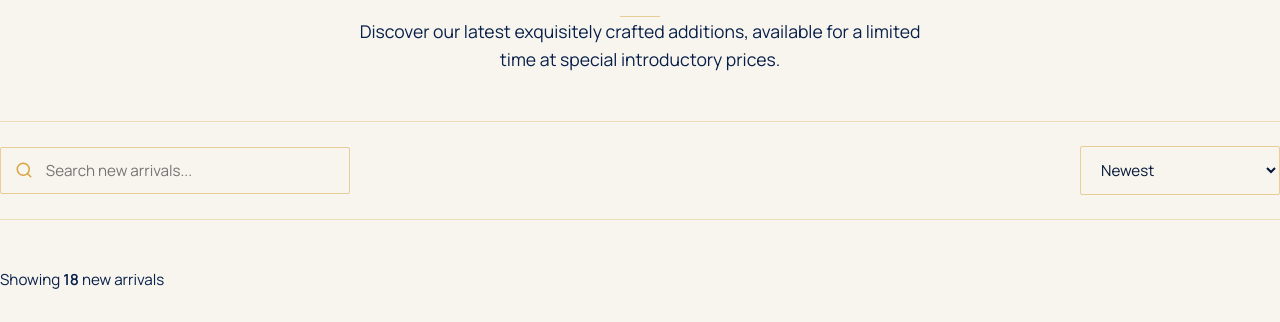
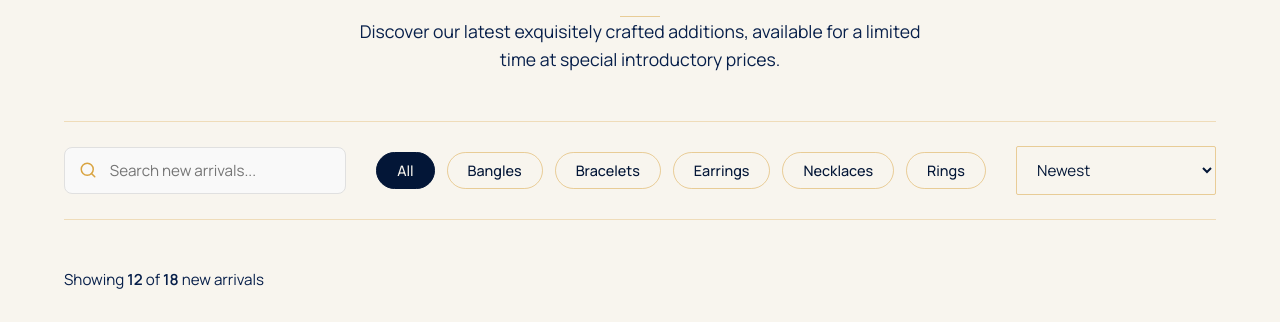
Before and after one commit to TechoraPublic/jwellary-site-prototype, a React (Vite) app: page /new-arrivals in a window 1280 px wide. Shown: the part 220-542 px from the top of the page. Built offline with nearby package versions, Linux system fonts and the light colour scheme; grey boxes are pictures that could not be loaded.

Commit message:
new changes done

```diff
--- a/index.html
+++ b/index.html
@@ -1,13 +1,16 @@
 <!doctype html>
 <html lang="en">
+
 <head>
   <meta charset="UTF-8" />
   <link rel="icon" type="image/svg+xml" href="/favicon.svg" />
   <meta name="viewport" content="width=device-width, initial-scale=1.0" />
-    <title>jewellery-website</title>
+  <title>Blue Bells</title>
 </head>
+
 <body>
   <div id="root"></div>
   <script type="module" src="/src/main.jsx"></script>
 </body>
+
 </html>
--- a/src/components/animations/ScrollReveal.jsx
+++ b/src/components/animations/ScrollReveal.jsx
@@ -4,7 +4,7 @@ import { ScrollTrigger } from 'gsap/ScrollTrigger';
 
 gsap.registerPlugin(ScrollTrigger);
 
-const ScrollReveal = ({ children, delay = 0, y = 40, duration = 0.8, className = '' }) => {
+const ScrollReveal = ({ children, delay = 0, y = 40, duration = 0.8, className = '', style = {} }) => {
   const elementRef = useRef(null);
 
   useEffect(() => {
@@ -41,7 +41,7 @@ const ScrollReveal = ({ children, delay = 0, y = 40, duration = 0.8, className =
   }, [delay, y, duration]);
 
   return (
-    <div ref={elementRef} className={className} style={{ willChange: 'opacity, transform' }}>
+    <div ref={elementRef} className={className} style={{ willChange: 'opacity, transform', ...style }}>
       {children}
     </div>
   );
--- a/src/data/products.js
+++ b/src/data/products.js
@@ -27,7 +27,7 @@ export const products = [
     "images": [
       "/imagesss/02_Purple swan necklace/01_IMG-20260827-WA0004.jpg",
       "/imagesss/02_Purple swan necklace/02_IMG-20260827-WA0005.jpg",
-      "/imagesss/02_Purple swan n`ecklace/03_IMG-20260827-WA0006.jpg",
+      "/imagesss/02_Purple swan necklace/03_IMG-20260827-WA0006.jpg",
       "/imagesss/02_Purple swan necklace/04_IMG-20260827-WA0007.jpg"
     ]
   },
--- a/src/index.css
+++ b/src/index.css
@@ -82,11 +82,13 @@ button {
 .container {
   max-width: 1440px;
   margin: 0 auto;
-  padding: 0 5%;
+  padding-left: 5%;
+  padding-right: 5%;
 }
 
 .section {
-  padding: 6rem 0;
+  padding-top: 6rem;
+  padding-bottom: 6rem;
 }
 
 /* Animations */
@@ -204,7 +206,10 @@ h3 { font-size: 1.75rem; }
 @media (max-width: 768px) {
   .grid-cols-3, .grid-cols-4 { grid-template-columns: repeat(2, 1fr); }
   .grid-cols-2 { grid-template-columns: 1fr; }
-  .section { padding: 4rem 0; }
+  .section {
+    padding-top: 4rem;
+    padding-bottom: 4rem;
+  }
 
   .responsive-split { grid-template-columns: 1fr; }
 
@@ -215,7 +220,10 @@ h3 { font-size: 1.75rem; }
 
 @media (max-width: 480px) {
   .grid-cols-2 { grid-template-columns: 1fr; }
-  .section { padding: 3rem 0; }
+  .section {
+    padding-top: 3rem;
+    padding-bottom: 3rem;
+  }
 
   h1 { font-size: 2rem; }
   h2 { font-size: 1.75rem; }
--- a/src/pages/Cart.jsx
+++ b/src/pages/Cart.jsx
@@ -32,13 +32,14 @@ const Cart = () => {
       <div className="responsive-cart-grid">
         <div>
           {cartItems.map((item) => (
-            <div key={item.id} style={{ display: 'flex', alignItems: 'center', gap: '1.5rem', paddingBottom: '1.5rem', marginBottom: '1.5rem', borderBottom: '1px solid rgba(217, 164, 65, 0.3)' }}>
-              <img src={item.image} alt={item.name} style={{ width: '100px', height: '100px', objectFit: 'cover' }} />
-              <div style={{ flex: 1 }}>
+            <div key={item.id} className="cart-item-row">
+              <img src={item.image} alt={item.name} className="cart-item-image" style={{ width: '100px', height: '100px', objectFit: 'cover' }} />
+              <div className="cart-item-details" style={{ flex: 1 }}>
                 <h3 style={{ fontSize: '1.2rem', marginBottom: '0.5rem', color: 'var(--color-navy)', fontFamily: 'var(--font-serif)' }}>{item.name}</h3>
                 <p style={{ color: 'var(--color-gold)', fontWeight: 'bold' }}>₹{item.price.toFixed(2)}</p>
               </div>
 
+              <div className="cart-item-actions">
                 <div style={{ display: 'flex', alignItems: 'center', border: '1px solid rgba(3, 22, 55, 0.2)', borderRadius: '2px' }}>
                   <button onClick={() => updateQuantity(item.id, -1)} style={{ padding: '0.5rem', cursor: 'pointer', background: 'transparent', border: 'none' }}><Minus size={16} /></button>
                   <span style={{ padding: '0 1rem' }}>{item.quantity}</span>
@@ -48,6 +49,7 @@ const Cart = () => {
                 <button onClick={() => setItemToDelete(item.id)} style={{ padding: '0.5rem', cursor: 'pointer', background: 'transparent', border: 'none', color: '#ff4d4f' }} aria-label="Remove item">
                   <Trash2 size={20} />
                 </button>
+              </div>
             </div>
           ))}
         </div>
@@ -117,6 +119,36 @@ const Cart = () => {
           </div>
         </div>
       )}
+      <style>{`
+        .cart-item-row {
+          display: flex;
+          align-items: center;
+          gap: 1.5rem;
+          padding-bottom: 1.5rem;
+          margin-bottom: 1.5rem;
+          border-bottom: 1px solid rgba(217, 164, 65, 0.3);
+        }
+        @media (max-width: 600px) {
+          .cart-item-row {
+            flex-wrap: wrap;
+            gap: 1rem;
+          }
+          .cart-item-image {
+            width: 80px !important;
+            height: 80px !important;
+          }
+          .cart-item-details {
+            min-width: 150px;
+          }
+          .cart-item-actions {
+            width: 100%;
+            display: flex;
+            justify-content: space-between;
+            align-items: center;
+            margin-top: 0.5rem;
+          }
+        }
+      `}</style>
     </div>
   );
 };
--- a/src/pages/Collection.jsx
+++ b/src/pages/Collection.jsx
@@ -14,6 +14,8 @@ const Collection = () => {
   const [activeCategory, setActiveCategory] = useState(categoryId || 'All');
   const [sortOption, setSortOption] = useState('Featured');
   const [isMobileFilterOpen, setIsMobileFilterOpen] = useState(false);
+
+  const [visibleCount, setVisibleCount] = useState(12);
 
   const categories = ['All', 'Bangles', 'Bracelets', 'Earrings', 'Necklaces', 'Rings'];
 
@@ -46,6 +48,7 @@ const Collection = () => {
     }
 
     setProducts(filtered);
+    setVisibleCount(12);
   }, [searchQuery, activeCategory, sortOption, categoryId]);
 
   // Update active category if URL params change
@@ -218,11 +221,23 @@ const Collection = () => {
       </div>
 
       <div style={{ marginBottom: '2rem', color: 'var(--color-gray-dark)', fontSize: '0.95rem' }}>
-        Showing <strong>{products.length}</strong> of <strong>{allProducts.length}</strong> products
+        Showing <strong>{Math.min(visibleCount, products.length)}</strong> of <strong>{products.length}</strong> products
       </div>
 
       {products.length > 0 ? (
-        <ProductGrid products={products} columns={4} />
+        <>
+          <ProductGrid products={products.slice(0, visibleCount)} columns={4} />
+          {visibleCount < products.length && (
+            <div className="text-center" style={{ marginTop: '3.5rem' }}>
+              <button
+                className="btn btn-primary"
+                onClick={() => setVisibleCount(prev => prev + 12)}
+              >
+                View More Collection
+              </button>
+            </div>
+          )}
+        </>
       ) : (
         <div className="text-center" style={{ padding: '4rem 0' }}>
           <p style={{ fontSize: '1.2rem', marginBottom: '1rem' }}>No products found matching your criteria.</p>
--- a/src/pages/NewArrivals.jsx
+++ b/src/pages/NewArrivals.jsx
@@ -1,20 +1,32 @@
 import React, { useEffect, useState } from 'react';
-import { Search } from 'lucide-react';
+import { Search, SlidersHorizontal, X } from 'lucide-react';
 import ProductGrid from '../components/ProductGrid';
 import { products as allProducts } from '../data/products';
 import ScrollReveal from '../components/animations/ScrollReveal';
 import GoldDivider from '../components/animations/GoldDivider';
+import './Collection.css'; // Import the same CSS for mobile filters
 
 const NewArrivals = () => {
   const [products, setProducts] = useState([]);
   const [searchQuery, setSearchQuery] = useState('');
+  const [activeCategory, setActiveCategory] = useState('All');
   const [sortOption, setSortOption] = useState('Newest');
+  const [isMobileFilterOpen, setIsMobileFilterOpen] = useState(false);
+
+  const [visibleCount, setVisibleCount] = useState(12);
+
+  const categories = ['All', 'Bangles', 'Bracelets', 'Earrings', 'Necklaces', 'Rings'];
 
   // Only get products marked as new arrival
   const newArrivals = allProducts.filter(p => p.isNewArrival);
 
   useEffect(() => {
     let filtered = [...newArrivals];
+
+    // Filter by category
+    if (activeCategory !== 'All') {
+      filtered = filtered.filter(p => p.category.toLowerCase() === activeCategory.toLowerCase());
+    }
 
     // Filter by search
     if (searchQuery.trim() !== '') {
@@ -37,7 +49,8 @@ const NewArrivals = () => {
     }
 
     setProducts(filtered);
-  }, [searchQuery, sortOption]);
+    setVisibleCount(12);
+  }, [searchQuery, activeCategory, sortOption]);
 
   return (
     <div style={{ paddingTop: '120px', minHeight: '80vh' }} className="container section">
@@ -59,18 +72,18 @@ const NewArrivals = () => {
       {/* Filter and Search Bar */}
       <div style={{
         display: 'flex',
-        justifyContent: 'space-between',
-        alignItems: 'center',
+        flexDirection: 'column',
         padding: '1.5rem 0',
         borderTop: '1px solid rgba(217, 164, 65, 0.3)',
         borderBottom: '1px solid rgba(217, 164, 65, 0.3)',
         marginBottom: '3rem',
-        flexWrap: 'wrap',
-        gap: '1.5rem'
+        gap: '1rem'
       }}>
 
+        {/* Desktop Layout: Search + Categories + Sort */}
+        <div style={{ display: 'flex', justifyContent: 'space-between', alignItems: 'center', flexWrap: 'wrap', gap: '1.5rem', width: '100%' }}>
           {/* Search */}
-        <div style={{ position: 'relative', flex: '1', minWidth: '250px', maxWidth: '350px' }}>
+          <div style={{ position: 'relative', flex: '1', minWidth: '250px' }}>
             <Search style={{ position: 'absolute', left: '15px', top: '50%', transform: 'translateY(-50%)', color: 'var(--color-gold)' }} size={18} />
             <input
               type="text"
@@ -80,15 +93,39 @@ const NewArrivals = () => {
               style={{
                 width: '100%',
                 padding: '0.75rem 1rem 0.75rem 2.8rem',
-              borderRadius: '2px',
-              border: '1px solid rgba(217, 164, 65, 0.5)',
+                borderRadius: '8px',
+                border: '1px solid #e0e0e0',
                 outline: 'none',
                 fontFamily: 'var(--font-sans)',
                 fontSize: '0.95rem',
-              backgroundColor: 'transparent',
+                backgroundColor: '#f9f9f9',
                 color: 'var(--color-navy)'
               }}
             />
+          </div>
+
+          <div className="desktop-filters">
+            {/* Category Pills */}
+            <div style={{ display: 'flex', gap: '0.75rem', flexWrap: 'wrap', flex: '2', justifyContent: 'center' }}>
+              {categories.map(cat => (
+                <button
+                  key={cat}
+                  onClick={() => setActiveCategory(cat)}
+                  style={{
+                    padding: '0.5rem 1.25rem',
+                    borderRadius: '20px',
+                    border: '1px solid',
+                    borderColor: activeCategory === cat ? 'var(--color-navy)' : 'rgba(217, 164, 65, 0.5)',
+                    backgroundColor: activeCategory === cat ? 'var(--color-navy)' : 'transparent',
+                    color: activeCategory === cat ? 'var(--color-ivory)' : 'var(--color-navy)',
+                    transition: 'all 0.2s',
+                    fontWeight: '500',
+                    fontSize: '0.9rem'
+                  }}
+                >
+                  {cat}
+                </button>
+              ))}
             </div>
 
             {/* Sort Dropdown */}
@@ -116,19 +153,94 @@ const NewArrivals = () => {
               </select>
             </div>
           </div>
+        </div>
+
+        {/* Mobile Filter Button */}
+        <button
+          className="mobile-filter-btn"
+          onClick={() => setIsMobileFilterOpen(true)}
+        >
+          <SlidersHorizontal size={18} /> Filter & Sort
+        </button>
+      </div>
+
+      {/* Mobile Modal */}
+      <div className={`mobile-modal-overlay ${isMobileFilterOpen ? 'open' : ''}`}>
+        <div className="mobile-modal-content">
+          <div className="modal-header">
+            <h3>Filter & Sort</h3>
+            <button className="modal-close" onClick={() => setIsMobileFilterOpen(false)}>
+              <X size={24} />
+            </button>
+          </div>
+
+          <div className="filter-section-title">CATEGORY</div>
+          <div className="mobile-categories">
+            {categories.map(cat => (
+              <button
+                key={cat}
+                onClick={() => setActiveCategory(cat)}
+                style={{
+                  padding: '0.5rem 1.25rem',
+                  borderRadius: '20px',
+                  border: '1px solid',
+                  borderColor: activeCategory === cat ? 'var(--color-navy)' : '#e0e0e0',
+                  backgroundColor: activeCategory === cat ? 'var(--color-navy)' : 'transparent',
+                  color: activeCategory === cat ? 'var(--color-ivory)' : 'var(--color-navy)',
+                  fontWeight: '500',
+                  fontSize: '0.9rem'
+                }}
+              >
+                {cat}
+              </button>
+            ))}
+          </div>
+
+          <div className="filter-section-title">SORT BY</div>
+          <div className="mobile-sort-options">
+            {['Newest', 'Featured', 'Price: Low to High', 'Price: High to Low'].map(option => (
+              <div
+                key={option}
+                className={`sort-option ${sortOption === option ? 'active' : ''}`}
+                onClick={() => setSortOption(option)}
+              >
+                {option}
+              </div>
+            ))}
+          </div>
+
+          <div className="modal-footer">
+            <button className="show-products-btn" onClick={() => setIsMobileFilterOpen(false)}>
+              Show {products.length} Products
+            </button>
+          </div>
+        </div>
+      </div>
 
       <ScrollReveal delay={0.2}>
         <div style={{ marginBottom: '2rem', color: 'var(--color-navy-light)', fontSize: '0.95rem' }}>
-          Showing <strong>{products.length}</strong> new arrivals
+          Showing <strong>{Math.min(visibleCount, products.length)}</strong> of <strong>{products.length}</strong> new arrivals
         </div>
 
         {products.length > 0 ? (
-          <ProductGrid products={products} columns={4} />
+          <>
+            <ProductGrid products={products.slice(0, visibleCount)} columns={4} />
+            {visibleCount < products.length && (
+              <div className="text-center" style={{ marginTop: '3.5rem' }}>
+                <button
+                  className="btn btn-primary"
+                  onClick={() => setVisibleCount(prev => prev + 12)}
+                >
+                  View More Collection
+                </button>
+              </div>
+            )}
+          </>
         ) : (
           <div className="text-center" style={{ padding: '4rem 0' }}>
-            <p style={{ fontSize: '1.2rem', marginBottom: '1rem', color: 'var(--color-navy)' }}>No new arrivals found matching your search.</p>
-            <button className="btn btn-primary" onClick={() => { setSearchQuery(''); }}>
-              Clear Search
+            <p style={{ fontSize: '1.2rem', marginBottom: '1rem', color: 'var(--color-navy)' }}>No new arrivals found matching your criteria.</p>
+            <button className="btn btn-primary" onClick={() => { setSearchQuery(''); setActiveCategory('All'); }}>
+              Clear Filters
             </button>
           </div>
         )}
```
Lines whose indentation alone changed are shown as unchanged.
